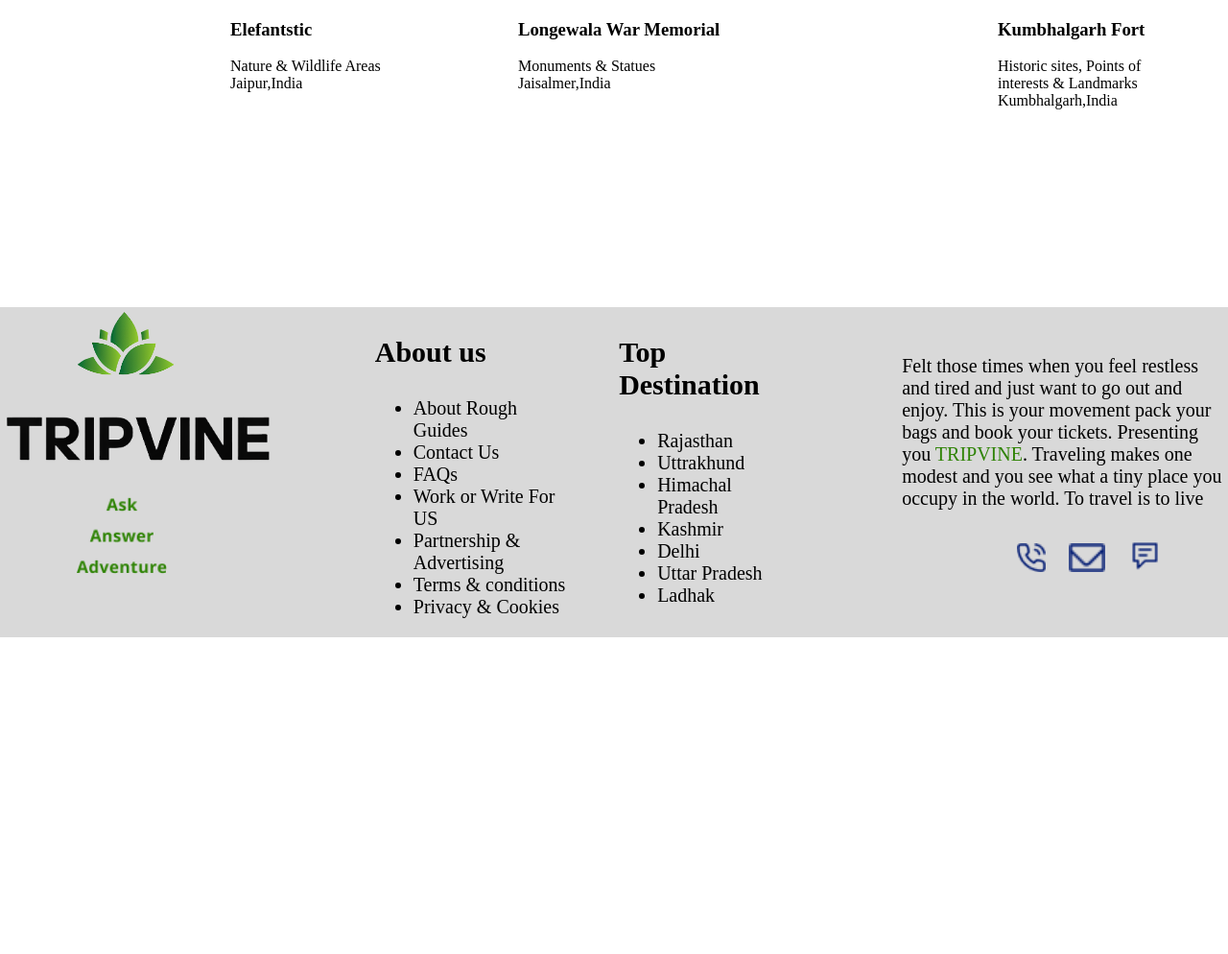
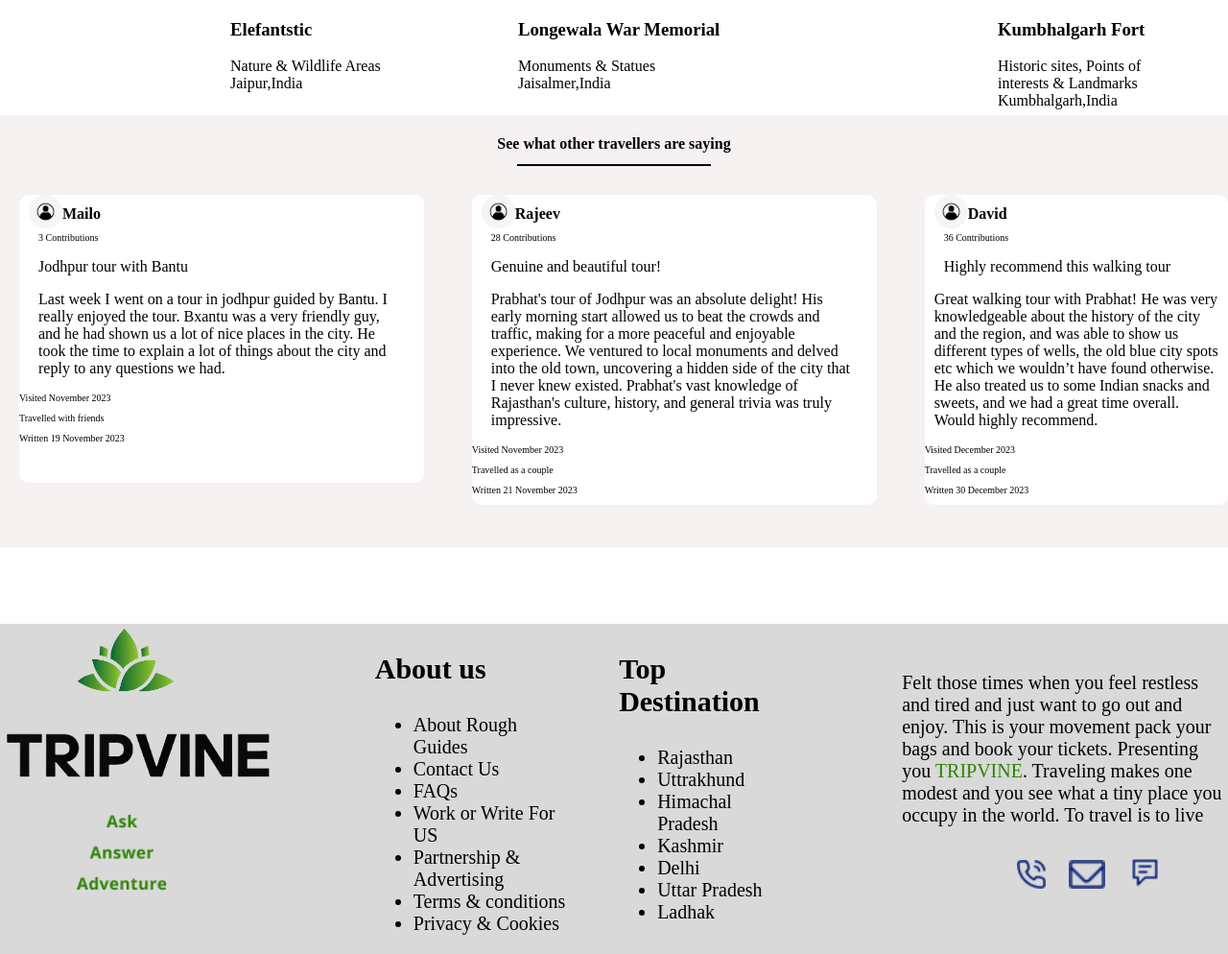
Before and after one commit to krish21-j/innov8, a plain HTML site: page Tripvine Innov8/index2.html in a window 1280 px wide. Shown: the part 1190-2184 px from the top of the page at 96% size. Before the commit the page ends 1854 px from the top, so only its background shows below. Drawn offline with Linux system fonts and the light colour scheme.

Commit message:
enhance a little bit

```diff
--- a/Tripvine Innov8/index2.html
+++ b/Tripvine Innov8/index2.html
@@ -10,7 +10,7 @@
 <body>
     <div class="nav">
         <div class="lo">
-    <img src="HackathonminiLogo.png" alt="">
+    <a href="index.html"><img src="HackathonminiLogo.png" alt="">
     <img src="HackathonLogobg.png" alt="logo" >
     </div>
     <div class="olmy">
@@ -81,6 +81,46 @@
             Kumbhalgarh,India</p>
     </div>
 </div>
+<div class="see">
+    <div class="more"><h4>See what other travellers are saying</h4>
+    </div>
+    <hr color="black" width="200px" style="margin-top: -10px;"/>
+    <div class="rev">
+        <div class="rev1">
+            <img src="av.jpg" alt="" style="margin-bottom: -10px;border-radius: 100px;margin-left: 10px;"><b>Mailo</b>
+        <p style="font-size: 10px;margin-left: 20px;">3 Contributions</p>
+        <P style="padding-right: 20px;padding-left: 20px;">Jodhpur tour with Bantu</P>
+
+           <p style="padding-right: 20px;padding-left: 20px;">Last week I went on a tour in jodhpur guided by Bantu. I really enjoyed the tour. Bxantu was a very friendly guy, and he had shown us a lot of nice places in the city. He took the time to explain a lot of things about the city and reply to any questions we had.</P>
+            <p style="font-size: 10px;">Visited November 2023</p>
+            <p style="font-size: 10px;">   Travelled with friends</p>
+
+            <p style="font-size: 10px;"> Written 19 November 2023</p>
+            </div>
+        <div class="rev2">
+            <img src="av.jpg" alt="" style="margin-bottom: -10px;border-radius: 100px;margin-left: 10px;"><b>Rajeev</b>
+        <p style="font-size: 10px;margin-left: 20px;"> 28 Contributions</p>
+        <P style="padding-right: 20px;padding-left: 20px;">Genuine and beautiful tour!</P>
+
+           <p style="padding-right: 20px;padding-left: 20px;" >Prabhat's tour of Jodhpur was an absolute delight! His early morning start allowed us to beat the crowds and traffic, making for a more peaceful and enjoyable experience. We ventured to local monuments and delved into the old town, uncovering a hidden side of the city that I never knew existed. Prabhat's vast knowledge of Rajasthan's culture, history, and general trivia was truly impressive. </P>
+            <p style="font-size: 10px;">Visited November 2023</p>
+            <p style="font-size: 10px;"> Travelled as a couple</p>
+
+            <p style="font-size: 10px;">Written 21 November 2023</p>
+            </div>
+        <div class="rev3">
+            <img src="av.jpg" alt="" style="margin-bottom: -10px;border-radius: 100px;margin-left: 10px;"><b>David</b>
+        <p style="font-size: 10px;margin-left: 20px;">36 Contributions</p>
+        <P style="padding-right: 20px;padding-left: 20px;">Highly recommend this walking tour</P>
+
+           <p style="padding-right: 5px;padding-left: 10px;">Great walking tour with Prabhat! He was very knowledgeable about the history of the city and the region, and was able to show us different types of wells, the old blue city spots etc which we wouldn’t have found otherwise. He also treated us to some Indian snacks and sweets, and we had a  great time overall. Would highly recommend.</P>
+            <p style="font-size: 10px;">Visited December 2023</p>
+            <p style="font-size: 10px;">Travelled as a couple</p>
+
+            <p style="font-size: 10px;">Written 30 December 2023</p>
+            </div>
+    </div>
+</div>
 
 
 
--- a/Tripvine Innov8/style2.css
+++ b/Tripvine Innov8/style2.css
@@ -35,6 +35,40 @@ margin-bottom: 40px;
     color: black;
     justify-content: center;
     margin-top: -30px;
+}
+.rev{
+    display: flex;
+    background-color: #f6f2f2;
+    margin-top: 30px;
+}
+.rev1{
+    background-color: #ffffff;
+    border-radius: 10px;
+    margin-left: 20px;
+    width: 600px;
+    height: 300px;
+}
+.see{
+    height: 450px;
+    background-color: #f6f2f2;
+    margin-bottom: 80px;
+}
+.rev2{
+    background-color: #ffffff;
+    border-radius: 10px;
+    margin-left: 50px;
+    width: 600px;
+}
+.rev3{
+    background-color: #ffffff;
+    border-radius: 10px;
+    margin-left: 50px;
+    width: 450px;
+}
+.more{
+    display: flex;
+    justify-content: center;
+    margin-top: -200px;
 }
 
 .lo{
```
Also changed, not shown: Tripvine Innov8/index.html (+7 -5 lines), Tripvine Innov8/av.jpg (added), 2 other files.
